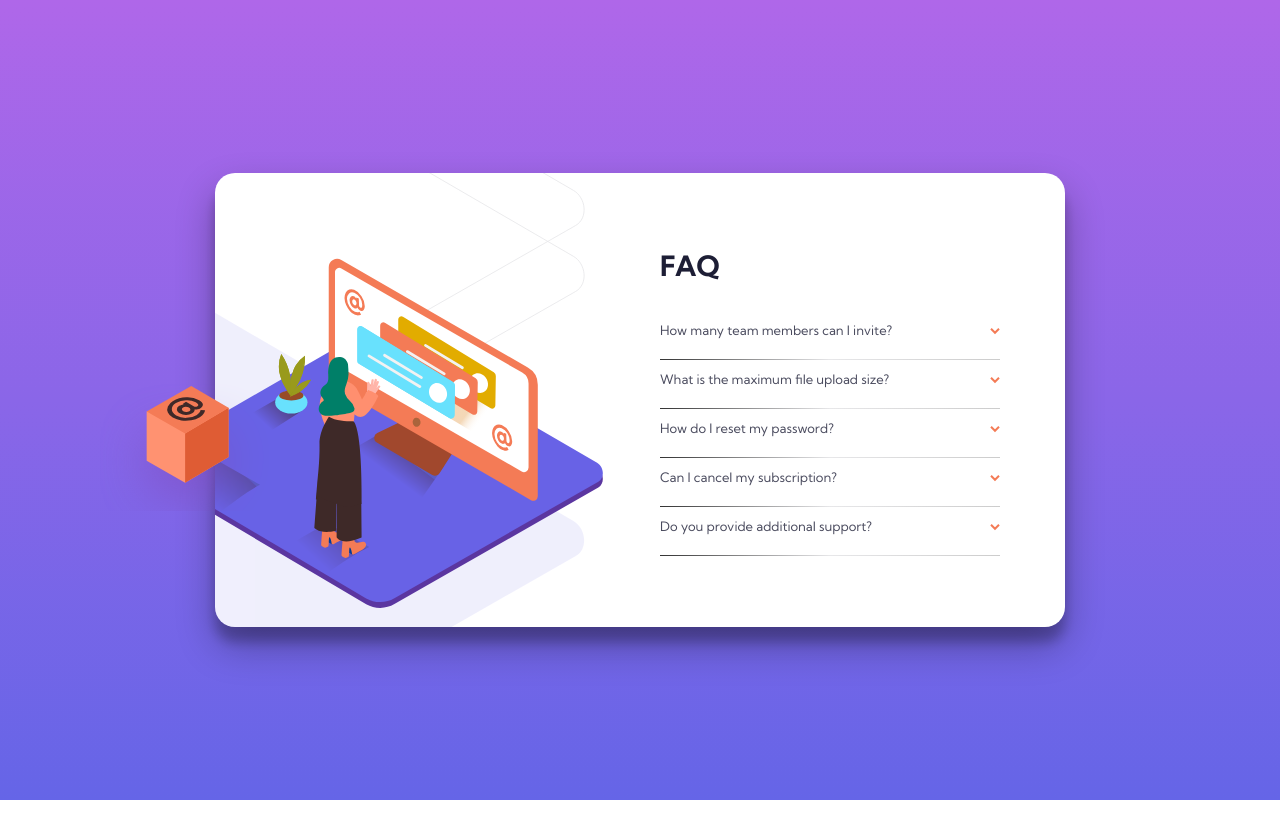
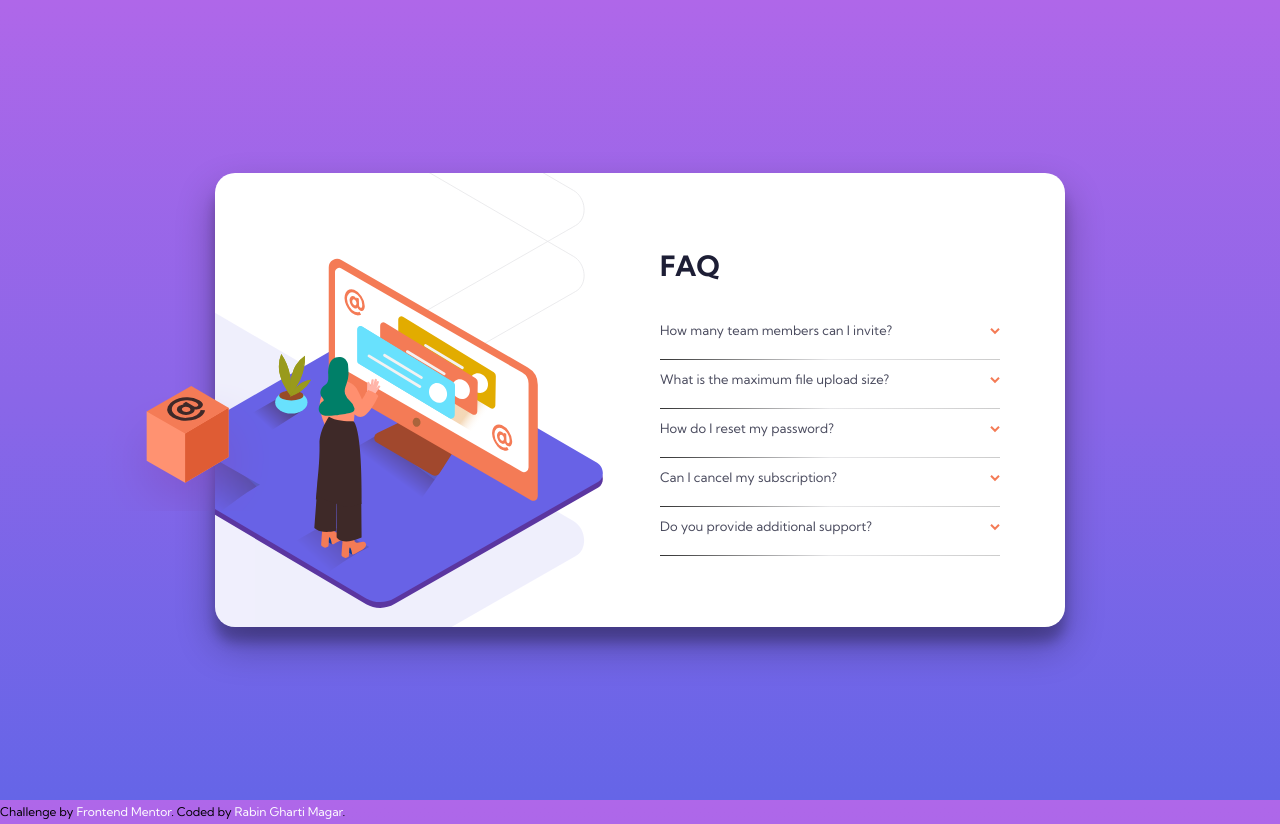
Before and after one commit to Rabin92/faq-accordion, a plain HTML site: page index.html in a window 1280 px wide. Before the commit the page ends 800 px from the top, so only its background shows below. Drawn offline with Linux system fonts and the light colour scheme.

Commit message:
footer added

```diff
--- a/index.html
+++ b/index.html
@@ -149,5 +149,23 @@
       <!-- /accordion -->
     </div>
     <!-- /wrap -->
+    <footer class="footer">
+      Challenge by
+      <a
+        class="footer__link"
+        href="https://www.frontendmentor.io/profile/Rabin92"
+        target="_blank"
+        rel="noopener"
+        >Frontend Mentor</a
+      >. Coded by
+
+      <a
+        class="footer__link"
+        href="https://www.rabingm.dev"
+        target="_blank"
+        rel="noopener"
+        >Rabin Gharti Magar</a
+      >.
+    </footer>
   </body>
 </html>
```
